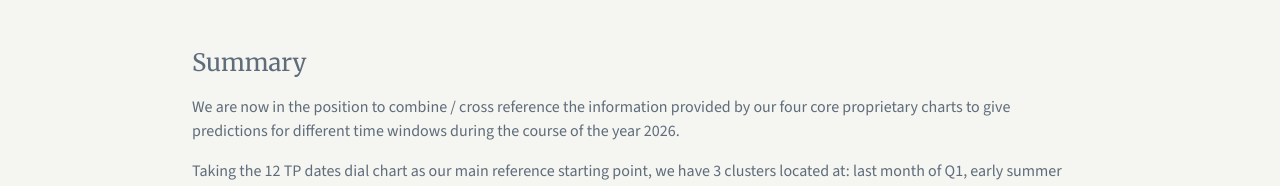
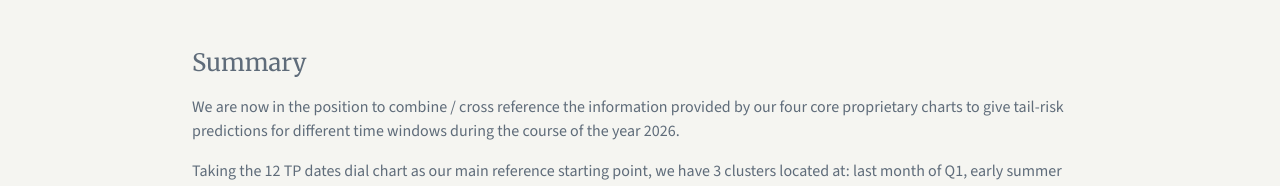
Before and after one commit to pentagonalcycles/mmbadvisers, a Next.js app: page /method in a window 1280 px wide. Shown: the part 2534-2720 px from the top of the page. Built offline with nearby package versions, Linux system fonts and the light colour scheme.

Commit message:
fix: add tail-risk prefix to predictions

```diff
--- a/app/method/page.tsx
+++ b/app/method/page.tsx
@@ -121,7 +121,7 @@ export default function MethodPage() {
           </h2>
           <p>
             We are now in the position to combine / cross reference the information provided by our four
-            core proprietary charts to give predictions for different time windows during the course of
+            core proprietary charts to give tail-risk predictions for different time windows during the course of
             the year 2026.
           </p>
           <p>
```
